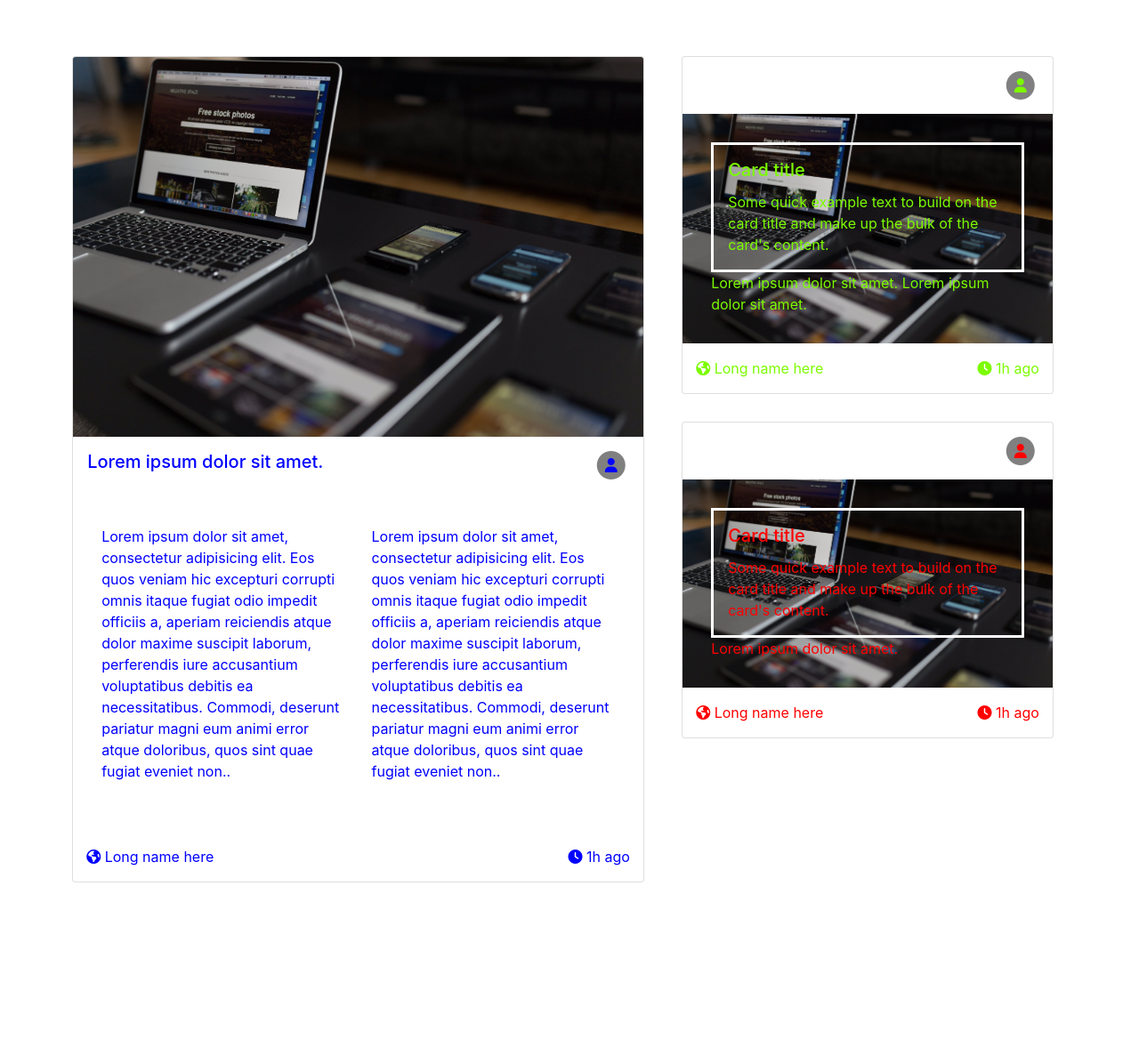
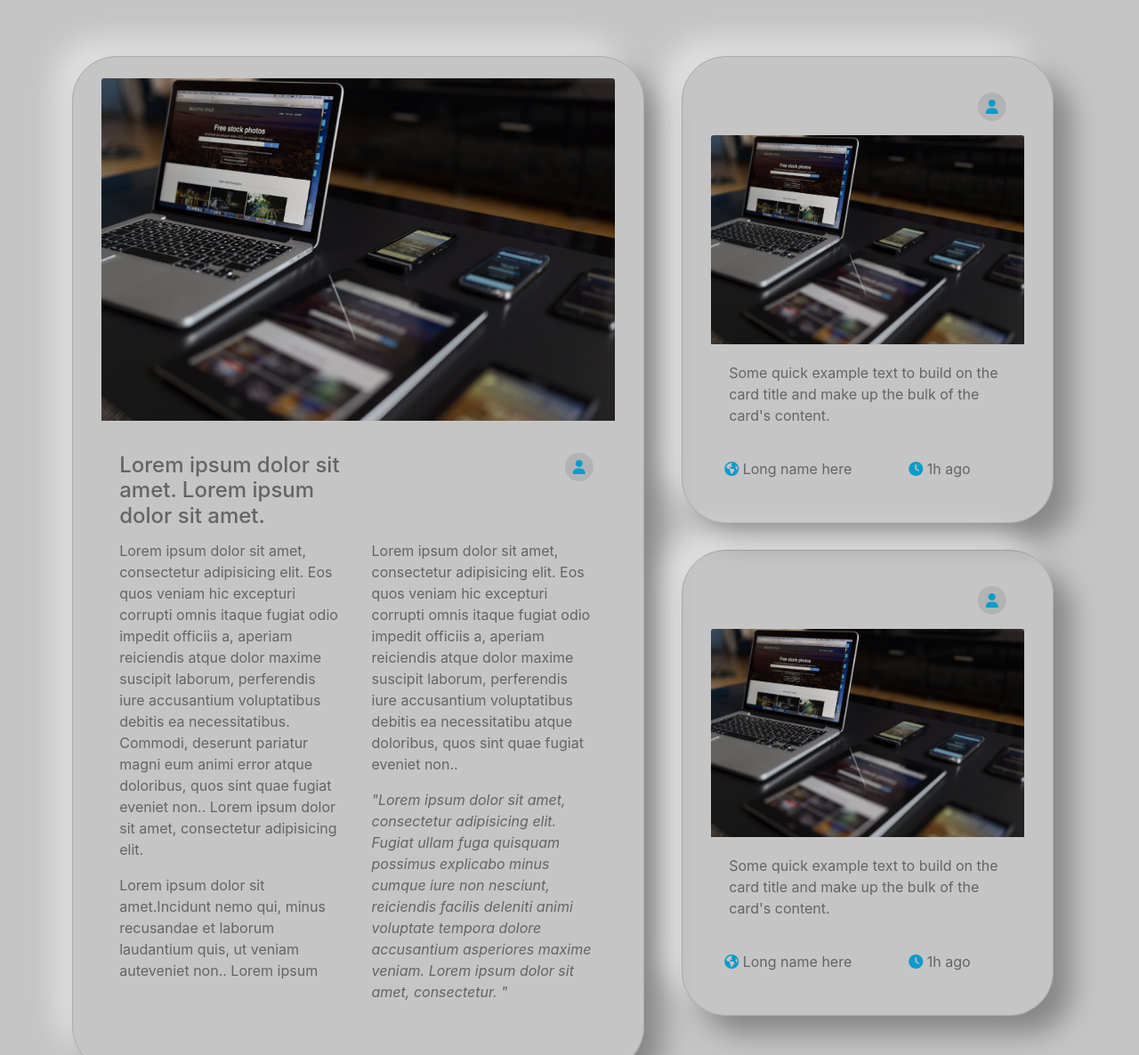
Before and after one commit to Nirmitjatana/VinnovateIT_blog, a plain HTML site: page image_text_rectangle_hover.html in a window 1280 px wide. Shown: the top 1186 px of the page at 89% size. Before the commit the page ends 1047 px from the top, so only its background shows below. Drawn offline with nearby package versions, Linux system fonts and the light colour scheme.

Commit message:
neumorphic styling added

```diff
--- a/css/rectangle_card_hover.css
+++ b/css/rectangle_card_hover.css
@@ -1,66 +1,45 @@
-.green{
-    color: lawngreen;
+body{
+    background-color: rgb(197,197,197);
+    color: rgb(100,100,100);
 }
-.red{
-    color: red;
+.icon{
+    color: rgb(11,155,202);
 }
-.blue{
-    color:blue;
-}
+
 .fa-circle{
-    color:grey;
+    color:rgb(179,179,179);
 }
 .card{
     margin:0.7rem;
     transition: box-shadow .3s;
+    background-color: #afd275;
+ background: transparent;
+  border-radius: 40px;
+  padding:1.5rem 2rem 2rem;
+
+     box-shadow: 20px 20px 30px 0 rgba(119,119,119, 0.8),
+    -20px -20px 30px 0 rgba( 230,230,230,0.8);
+
+  border-radius: 50px;
+  overflow: hidden;
+
+
 }
 .card-body{
-    padding:0;
     display: grid;
 }
-.card1{
-    padding:2rem;
-      background-image: url(../images/dog.jpeg);
-     background-position:center;
-  background-repeat:no-repeat;
-    background-size: cover;
-}
 
-.card2{
-      padding:2rem;
-     background-image: url(../images/dog.jpeg);
-     background-position:center;
-  background-repeat:no-repeat;
-    background-size: cover;
-}
-.card3{
-      padding:2rem;
-}
-.card_child1 , .card_child2,.card_child3{
-    margin: auto;
-    border:0.2rem solid white;
-    padding: 1rem;
-     -webkit-transition: box-shadow 0.3s ease-in-out;
-  -moz-transition: box-shadow 0.3s ease-in-out;
-  -o-transition: box-shadow 0.3s ease-in-out;
-   transition: box-shadow 0.3s ease-in-out;
-
-}
-
-.card:hover .card_child1 ,.card:hover .card_child2
-    {
-          transform: scale(1.1);
-}
 .card:hover{
-    box-shadow:0.4rem 0.4rem 0.4rem 0.4rem rgba(33,33,33,.2);
+  box-shadow: inset 10px 10px 15px 0 rgba(119,119,119, 0.8),
+    inset -10px -10px 15px 0 rgba(230,230,230, 0.8);
 }
 
 .bottom_elements{
     margin-top:1rem;
     margin-bottom:1rem;
 }
-a{
-    text-decoration: none;
+.clock{
+    margin-left:4rem;
 }
 .semi{
     display: flex;
--- a/image_text_rectangle_hover.html
+++ b/image_text_rectangle_hover.html
@@ -21,85 +21,96 @@
             <div class="col-lg-7 col-md-12 col-sm-12 col-xs-12 ">
                 <div class="row h-100 my-1">
 
-                <div class="card blue" onclick="location.href='#';" style="cursor: pointer;">
+                    <div class="card" onclick="location.href='#';" style="cursor: pointer;">
                         <img class="card-img-top" src="images/dog.jpeg" alt="Card image cap">
-                   <div style=" margin:1rem;">
-                           <h5 style="float: left" class="card-title">Lorem ipsum dolor sit amet.</h5>
+
+                        <div class="card-body card3">
+
+                            <div class="card-text">
+                           <div class="row" style=" margin-top:1rem;">
+                                <div class="col-lg-6 col-md-12 col-sm-12 col-xs-12">
+                                 <h4 style="float:none" class="card-title">Lorem ipsum dolor sit amet. Lorem ipsum dolor sit amet. </h4>
+                               </div>
+                                <div class="col-lg-6 col-md-12 col-sm-12 col-xs-12">
                                  <span class="fa-stack fa-1x" style="float: right;">
                                 <i class="fa fa-circle fa-stack-2x icon-background"></i>
-                                <i class="fa fa-user fa-stack-1x"></i>
+                                <i class="fa fa-user fa-stack-1x icon"></i>
                             </span>
                                </div>
-                    <div class="card-body card3">
-                        <div class="card-text">
+
+
+
+                        </div>
                                 <div class="row">
                                     <div class="col-lg-6 col-md-12 col-sm-12 col-xs-12">
-                                <p >Lorem ipsum dolor sit amet, consectetur adipisicing elit. Eos quos veniam hic excepturi corrupti omnis itaque fugiat odio impedit officiis a, aperiam reiciendis atque dolor maxime suscipit laborum, perferendis iure accusantium voluptatibus debitis ea necessitatibus. Commodi, deserunt pariatur magni eum animi error atque doloribus, quos sint quae fugiat eveniet non..</p>
+                                        <p>Lorem ipsum dolor sit amet, consectetur adipisicing elit. Eos quos veniam hic excepturi corrupti omnis itaque fugiat odio impedit officiis a, aperiam reiciendis atque dolor maxime suscipit laborum, perferendis iure accusantium voluptatibus debitis ea necessitatibus. Commodi, deserunt pariatur magni eum animi error atque doloribus, quos sint quae fugiat eveniet non.. Lorem ipsum dolor sit amet, consectetur adipisicing elit.  </p>
+                                        <p>Lorem ipsum dolor sit amet.Incidunt nemo qui, minus recusandae et laborum laudantium quis, ut veniam auteveniet non.. Lorem ipsum</p>
                                     </div>
                                     <div class="col-lg-6 col-md-12 col-sm-12 col-xs-12">
-                                <p >Lorem ipsum dolor sit amet, consectetur adipisicing elit. Eos quos veniam hic excepturi corrupti omnis itaque fugiat odio impedit officiis a, aperiam reiciendis atque dolor maxime suscipit laborum, perferendis iure accusantium voluptatibus debitis ea necessitatibus. Commodi, deserunt pariatur magni eum animi error atque doloribus, quos sint quae fugiat eveniet non..</p>
+                                        <p>Lorem ipsum dolor sit amet, consectetur adipisicing elit. Eos quos veniam hic excepturi corrupti omnis itaque fugiat odio impedit officiis a, aperiam reiciendis atque dolor maxime suscipit laborum, perferendis iure accusantium voluptatibus debitis ea necessitatibu atque doloribus, quos sint quae fugiat eveniet non.. </p>
+                                        <p style="font-style: italic;" >"Lorem ipsum dolor sit amet, consectetur adipisicing elit. Fugiat ullam fuga quisquam possimus explicabo minus cumque iure non nesciunt, reiciendis facilis deleniti animi voluptate tempora dolore accusantium asperiores maxime veniam. Lorem ipsum dolor sit amet, consectetur. " </p>
                                     </div>
                                 </div>
                             </div>
                         </div>
- <div class="container bottom_elements">
-                        <span style="float:left"> <i class="fas fa-globe-americas"></i> Long name here</span>
-                        <span style="float: right"> <i class="fas fa-clock"></i> 1h ago</span>
+<!--
+                        <div class="container bottom_elements" style=" margin-bottom:1rem;">
+                            <span style="float:left"> <i class="fas fa-globe-americas icon"></i> Long name here</span>
+                            <span class="clock"> <i class="fas fa-clock icon"></i> 1h ago</span>
                         </div>
+-->
 
-                </div>
-
-                   </div></div>
-
-            <div class="col-lg-5 col-md-12 col-sm-12 col-xs-12 " style="padding-left: 20px;">
-               <div class="semi " >
-                  <div class="my-1" onclick="location.href='#'" style="cursor: pointer;">
-
-                    <div class="card h-100 green" style="">
-                        <div style="display: flex;justify-content:flex-end;margin:1rem;">
-                            <span class="fa-stack fa-1x">
-                                <i class="fa fa-circle fa-stack-2x icon-background"></i>
-                                <i class="fa fa-user fa-stack-1x"></i>
-                            </span>
-                        </div>
-                        <div class="card-body card1" >
-
-                               <div class="card_child1">
-                                <h5 class="card-title">Card title</h5>
-                                <p class="card-text">Some quick example text to build on the card title and make up the bulk of the card's content.</p>
-                            </div>
-                            Lorem ipsum dolor sit amet. Lorem ipsum dolor sit amet.
-
-                        </div>
-                            <div class="container bottom_elements">
-                                <span style="float:left"> <i class="fas fa-globe-americas">
-                                </i> Long name here</span>
-                            <span style="float: right"> <i class="fas fa-clock"></i> 1h ago</span>
                     </div>
 
                 </div>
             </div>
+
+            <div class="col-lg-5 col-md-12 col-sm-12 col-xs-12 " style="padding-left: 20px;">
+                <div class="semi">
+                    <div class="my-1" onclick="location.href='#'" style="cursor: pointer;">
+
+                        <div class="card h-100" style="">
+                            <div style="display:flex;justify-content:flex-end;margin:1rem;">
+                                <span class="fa-stack fa-1x">
+                                    <i class="fa fa-circle fa-stack-2x icon-background"></i>
+                                    <i class="fa fa-user fa-stack-1x icon"></i>
+                                </span>
+                            </div>
+                            <img class="card-img-top" src="images/dog.jpeg" alt="Card image cap">
+
+                            <div class="card-body card1">
+
+                                <p class="card-text">Some quick example text to build on the card title and make up the bulk of the card's content.</p>
+                            </div>
+
+
+                            <div class="container bottom_elements" style="margin-bottom: 1rem;">
+                                <span style="float:left"> <i class="fas fa-globe-americas icon">
+                                    </i> Long name here</span>
+                                <span class="clock"> <i class="fas fa-clock icon"></i> 1h ago</span>
+                            </div>
+                        </div>
+                    </div>
+
                     <div class="my-1" onclick="location.href='#';" style="cursor: pointer;">
-                    <div class="card h-100 red" style="">
+                        <div class="card h-100" style="">
+
                             <div style="display: flex;justify-content:flex-end;margin:1rem;">
                                 <span class="fa-stack fa-1x">
                                     <i class="fa fa-circle fa-stack-2x icon-background"></i>
-                                <i class="fa fa-user fa-stack-1x"></i>
+                                    <i class="fa fa-user fa-stack-1x icon"></i>
                                 </span>
                             </div>
+                            <img class="card-img-top" src="images/dog.jpeg" alt="Card image cap">
                             <div class="card-body card2">
 
-                               <div class="card_child2">
-                                <h5 class="card-title">Card title</h5>
                                 <p class="card-text">Some quick example text to build on the card title and make up the bulk of the card's content.</p>
                             </div>
-                            Lorem ipsum dolor sit amet.
 
-                        </div>
                             <div class="container bottom_elements">
-                                <span style="float:left"> <i class="fas fa-globe-americas">
+                                <span style="float:left"> <i class="fas fa-globe-americas icon">
                                     </i> Long name here</span>
-                            <span style="float: right"> <i class="fas fa-clock"></i> 1h ago</span>
+                                <span class="clock"> <i class="fas fa-clock icon" ></i> 1h ago</span>
                             </div>
 
                         </div>
@@ -120,4 +131,6 @@
     <script src="https://cdn.jsdelivr.net/npm/popper.js@1.16.0/dist/umd/popper.min.js" integrity="sha384-Q6E9RHvbIyZFJoft+2mJbHaEWldlvI9IOYy5n3zV9zzTtmI3UksdQRVvoxMfooAo" crossorigin="anonymous"></script>
     <script src="https://stackpath.bootstrapcdn.com/bootstrap/4.4.1/js/bootstrap.min.js" integrity="sha384-wfSDF2E50Y2D1uUdj0O3uMBJnjuUD4Ih7YwaYd1iqfktj0Uod8GCExl3Og8ifwB6" crossorigin="anonymous"></script>
 
-</body></html>
+</body>
+
+</html>
```
Lines whose indentation alone changed are shown as unchanged.
